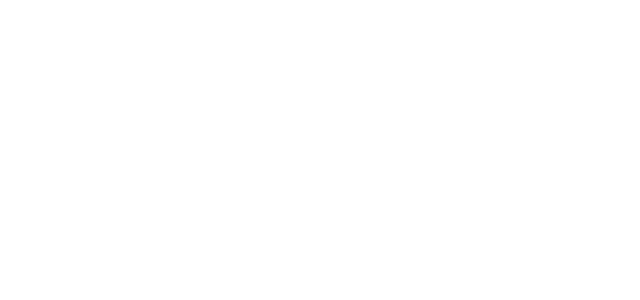
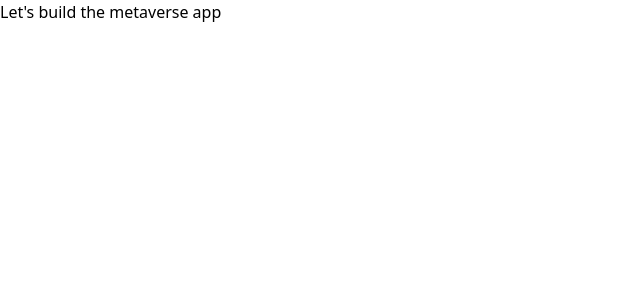
Before and after one commit to fluturecode/metaWeb3_tailwind_next_moralis, a Next.js app: page / in a window 1280 px wide. Shown: the top 300 px of the page, without its empty margins (0-640 px from the left). Built offline with nearby package versions, Linux system fonts and the light colour scheme.

Commit message:
removed package.lock.json

```diff
--- a/pages/index.tsx
+++ b/pages/index.tsx
@@ -4,11 +4,12 @@
 
 const Home: NextPage = () => {
   return (
-    <div className="flex min-h-screen flex-col items-center justify-center py-2">
+    <div>
       <Head>
         <title>Metaverse App</title>
         <link rel="icon" href="/favicon.ico" />
       </Head>
+      <h1>Let's build the metaverse app</h1>
     </div>
   )
 }
```
Also changed, not shown: 2 other files (tests, documents, lock files or other folders).
